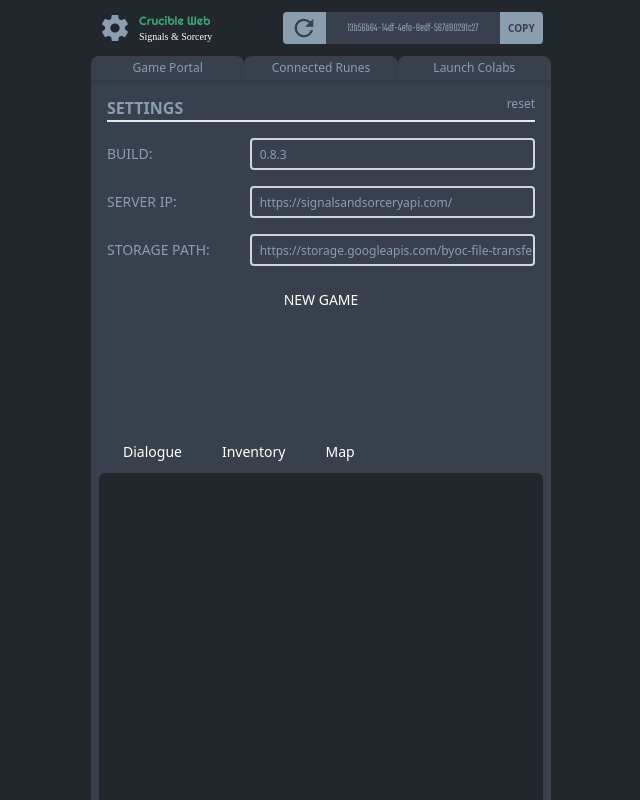
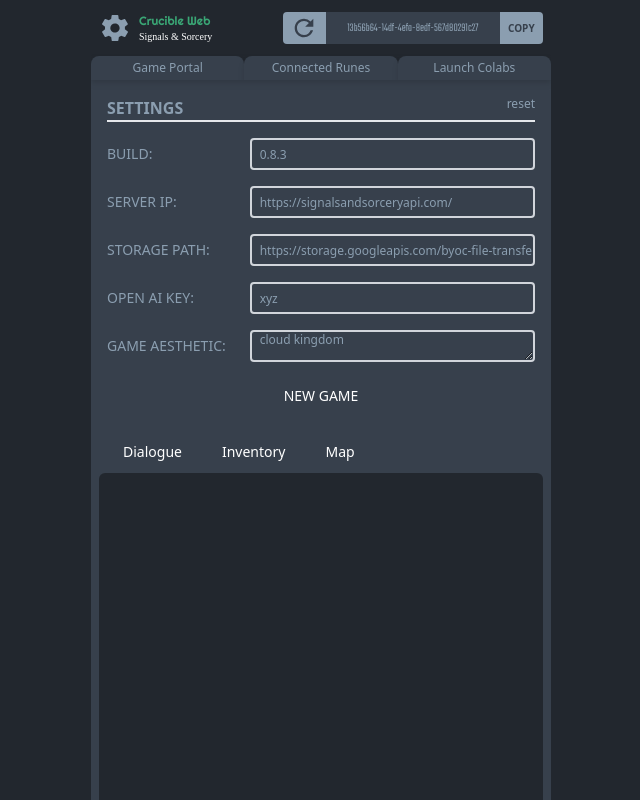
Before and after one commit to shiehn/crucible_web, a React (Vite) app: page / in a window 1280 px wide. Both pictures are taken after a click on the icon 434 px from the left and 28 px from the top of the page. Shown: the whole page, without its empty margins (319-959 px from the left). Built offline with nearby package versions, Linux system fonts and the light colour scheme; no server answers; a web font is replaced by a local one.

Commit message:
added environment_img to game_state

```diff
--- a/src/GamePortal.jsx
+++ b/src/GamePortal.jsx
@@ -17,7 +17,6 @@ function GamePortal({isVisible}) {
   const [typingTimeout, setTypingTimeout] = useState(null); // State for the typing timeout
 
   const [backgroundImage, setBackgroundImage] = useState(null); // State for the latest background image
-
 
   useEffect(() => {
     const fetchImages = async () => {
@@ -371,6 +370,10 @@ function GamePortal({isVisible}) {
     const gameState = await getGameState(server_ip, uuid);
     if (gameState) {
       store.setState({game_state: gameState});
+
+      if(gameState.environment_img){
+        setBackgroundImage(gameState.environment_img)
+      }
     }
   };
 
@@ -378,7 +381,7 @@ function GamePortal({isVisible}) {
     <div
       className="w-full h-full flex justify-center"
       style={{
-        backgroundImage: backgroundImage ? `url(${backgroundImage})` : "none",
+        backgroundImage: backgroundImage ? `url(${backgroundImage})` : `url("https://storage.googleapis.com/byoc-file-transfer/img_placeholder.png")`,
         backgroundSize: "cover",
         backgroundPosition: "center",
       }}
--- a/src/InventoryDisplay.jsx
+++ b/src/InventoryDisplay.jsx
@@ -1,7 +1,7 @@
 import { useStore } from "./main.jsx";
 
 function InventoryDisplay() {
-  const { game_inventory } = useStore();
+  const { game_inventory, dropItem, useItem } = useStore();  // Assuming you have these functions in your store
 
   if (!game_inventory || game_inventory.length < 1) {
     return (
@@ -9,14 +9,39 @@ function InventoryDisplay() {
     );
   }
 
+  // Function to handle item drop
+  const handleDrop = (itemId) => {
+    dropItem(itemId);
+    console.log(`Dropped item with ID: ${itemId}`);
+  };
+
+  // Function to handle item use
+  const handleUse = (itemId) => {
+    useItem(itemId);
+    console.log(`Used item with ID: ${itemId}`);
+  };
+
   return (
     <div className="w-full h-full p-2">
       {game_inventory.map((item, index) => (
-        <div key={index}>
-          <div
-            className='p-2 text-white'
-          >
-            {JSON.stringify(item)}
+        <div key={index} className="flex items-center p-2 bg-gray-800 my-2">
+          {/* Image on the left */}
+          <div className="w-1/5">
+            <img src={item.item_details.aesthetic.image} alt={item.item_details.aesthetic.description} className="w-full h-auto"/>
+          </div>
+
+          {/* Text and buttons on the right */}
+          <div className="w-4/5 p-2 text-white flex flex-col justify-between">
+            <div>
+              <div>Item Type: {item.item_details.item_type}</div>
+              <div>Item ID: {item.item_details.item_id}</div>
+              <div>Size: {item.item_details.item_size}</div>
+              <div>Description: {item.item_details.aesthetic.description}</div>
+            </div>
+            <div className="flex justify-end space-x-2 mt-2">
+              <button onClick={() => handleUse(item.item_details.item_id)} className="px-4 py-2 bg-blue-500 text-white rounded hover:bg-blue-600">Use</button>
+              <button onClick={() => handleDrop(item.item_details.item_id)} className="px-4 py-2 bg-red-500 text-white rounded hover:bg-red-600">Drop</button>
+            </div>
           </div>
         </div>
       ))}
--- a/src/Settings.jsx
+++ b/src/Settings.jsx
@@ -5,7 +5,7 @@ import {createGameState, deleteGameState, getConnectionMappings, getGameState} f
 
 function Settings({isVisible}) {
 
-  const {uuid, connected, server_ip, storage_path} = useStore();
+  const {uuid, connected, server_ip, storage_path, open_ai_key, game_aesthetic} = useStore();
 
   useEffect(() => {
     if (isVisible) {
@@ -21,6 +21,16 @@ function Settings({isVisible}) {
   function handleStoragePath(value) {
     store.setState({storage_path: value})
     localStorage.setItem('storage_path', value);
+  }
+
+  function handleOpenAIKey(value) {
+    store.setState({open_ai_key: value})
+    localStorage.setItem('open_ai_key', value);
+  }
+
+  function handleGameAesthetic(value) {
+    store.setState({game_aesthetic: value})
+    localStorage.setItem('game_aesthetic', value);
   }
 
   const handleReset = () => {
@@ -92,6 +102,34 @@ function Settings({isVisible}) {
         />
       </div>
 
+      <div className="w-full text-sm flex mb-4 items-center">
+        <label htmlFor="storage_path" className="w-1/3 text-left pr-2">OPEN AI KEY:</label>
+        <input
+          type="text"
+          id="build"
+          name="open_ai_key"
+          value={open_ai_key} // Use storage_path from the global state
+          className="w-2/3 border-2 border-gray-300 rounded text-left pl-2 text-xs h-8 bg-sas-background-light text-sas-text-grey"
+          onChange={(e) => {
+            handleOpenAIKey(e.target.value)
+          }}
+        />
+      </div>
+
+      <div className="w-full text-sm flex mb-4 items-center">
+        <label htmlFor="game_aesthetic" className="w-1/3 text-left pr-2">GAME AESTHETIC:</label>
+        <textarea
+          type="text"
+          id="build"
+          name="game_aesthetic"
+          value={game_aesthetic} // Use storage_path from the global state
+          className="w-2/3 border-2 border-gray-300 rounded text-left pl-2 text-xs h-8 bg-sas-background-light text-sas-text-grey"
+          onChange={(e) => {
+            handleGameAesthetic(e.target.value)
+          }}
+        />
+      </div>
+
       <button className="w-full bg-sas-green-800 text-white rounded p-2 text-sm" onClick={createNewGame}>NEW GAME
       </button>
     </div>
--- a/src/api.js
+++ b/src/api.js
@@ -308,7 +308,8 @@ async function createGameState(server_ip, user_id, aesthetic) {
         "level": 1,
         "aesthetic": aesthetic,
         "map_id": "123e4567-e89b-12d3-a456-426614174001",
-        "environment_id": "00000000-0000-0000-0000-000000000000"
+        "environment_id": "00000000-0000-0000-0000-000000000000",
+        "environment_img": "https://storage.googleapis.com/byoc-file-transfer/img_placeholder.png"
       }), // Send the text as JSON
     });
 
@@ -323,6 +324,7 @@ async function createGameState(server_ip, user_id, aesthetic) {
     return null;
   }
 }
+
 
 async function getGameInventory(server_ip, connection_token) {
   try {
--- a/src/main.jsx
+++ b/src/main.jsx
@@ -40,12 +40,15 @@ export const store = createStore((set) => ({
   server_ip: DEFAULT_SERVER_IP,
   storage_path: DEFAULT_STORAGE_PATH,
   embedded: EMBEDDED,
-  game_state: {},
+  game_state: {
+  },
   game_map: {
     nodes: [],
     edges: [],
   },
   game_inventory: [],
+  game_aesthetic: 'cloud kingdom',
+  open_ai_key: 'xyz',
 }));
 export const useStore = createHooks(store);
 
@@ -53,10 +56,10 @@ const errorStore = createStore(() => ({error: null}));
 const useErrorStore = createHooks(errorStore);
 
 // Constants for interval times
-const PLUGIN_REGISTER_INTERVAL_TIME = 1000;
-const STATUS_CHECK_INTERVAL_TIME = 1000;
-const RESPONSE_POLL_INTERVAL_TIME = 1000;
-const CONTRACT_POLL_INTERVAL_TIME = 500;
+const PLUGIN_REGISTER_INTERVAL_TIME = 5000;
+const STATUS_CHECK_INTERVAL_TIME = 5000;
+const RESPONSE_POLL_INTERVAL_TIME = 5000;
+const CONTRACT_POLL_INTERVAL_TIME = 5000;
 
 
 //SET VALUES FROM LOCAL STORAGE
```
